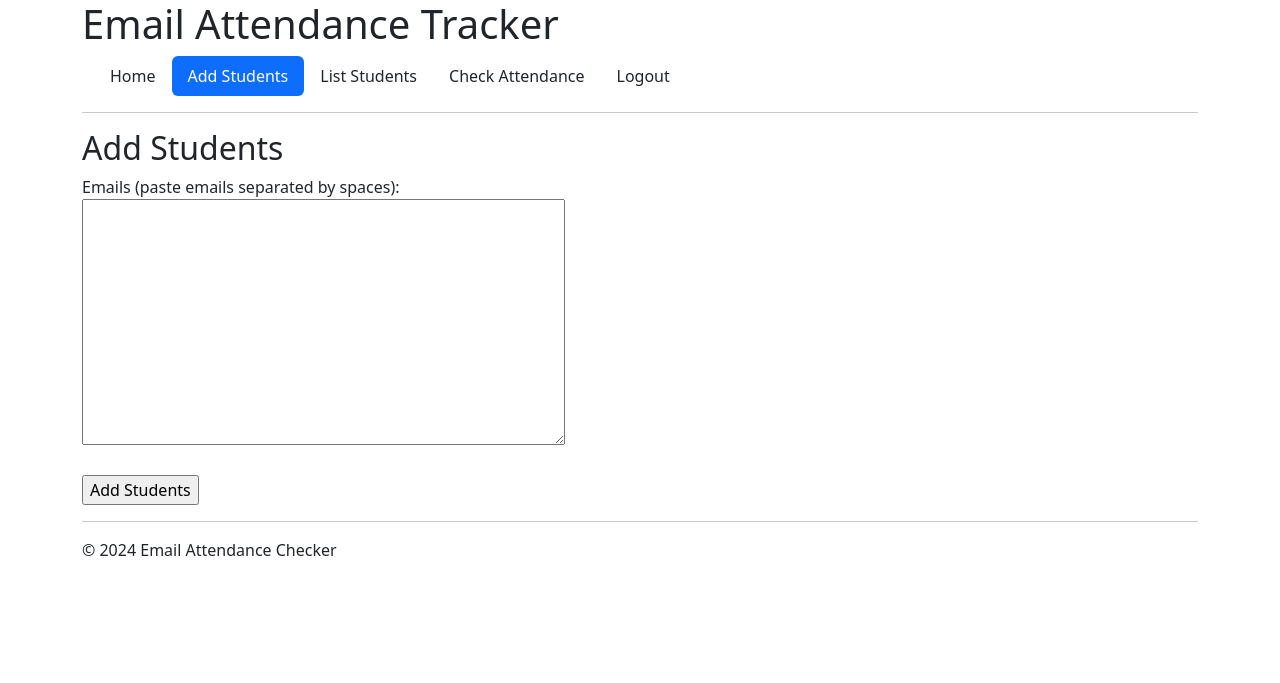
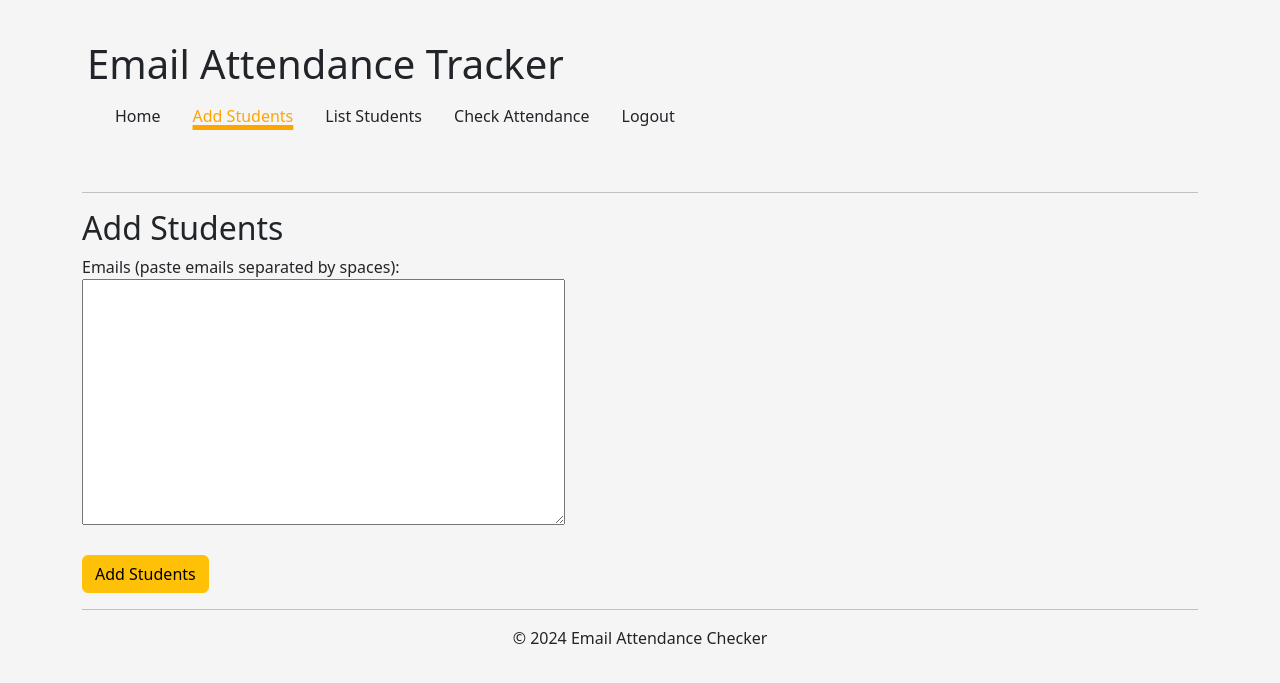
Before and after one commit to Moringa-Learning/attendance_moringa, a Flask app: page /add_students in a window 1280 px wide. Shown: the top 683 px of the page. Run offline with Flask 3, Linux system fonts and the light colour scheme; the visitor is signed in with stand-in values (Sample User, id 1).

Commit message:
ui improvements

```diff
--- a/static/css/styles.css
+++ b/static/css/styles.css
@@ -1,3 +1,11 @@
+body {
+ background-color: whitesmoke;
+}
+
+header {
+    padding: 40px 5px;
+}
+
 .nav a {
     color: inherit ;
 }
@@ -5,6 +13,19 @@
 #welcome {
     text-align: center;
 }
+
+.nav-pills .nav-link.active{
+    background-color: whitesmoke !important;
+    color: orange !important;
+    text-decoration: underline 5px solid orange;
+
+}
+
+.nav-pills .nav-link:hover{
+    color: black !important;
+    text-decoration: underline 5px solid orange;
+}
+
 
 #current_user{
     color: orange;
@@ -14,6 +35,7 @@
     text-align: center;
     padding: 10px;
     border: 0;
+    background-color: whitesmoke;
 }
 
 .card i {
@@ -36,3 +58,17 @@
 .buttonsEdit a:hover{
     color: red;
 }
+
+input[type='text'], input[type='password'] {
+    width: 400px;
+    border-radius: 5px;
+    border: 1px solid black;
+}
+
+input[type='text']:focus, input[type='password']:focus {
+    border: 1px solid orange;
+}
+
+footer{
+    text-align: center;
+}
--- a/templates/add_students.html
+++ b/templates/add_students.html
@@ -7,6 +7,6 @@
     <form method="post">
         <label for="emails">Emails (paste emails separated by spaces):</label><br>
         <textarea id="emails" name="emails" rows="10" cols="50" required></textarea><br><br>
-        <input type="submit" value="Add Students">
+        <input type="submit" value="Add Students" class="btn btn-warning">
     </form>
 {% endblock %}
--- a/templates/check_attendance.html
+++ b/templates/check_attendance.html
@@ -7,7 +7,7 @@
     <form method="post">
         <label for="attending_list">Attending List (paste emails separated by spaces):</label><br>
         <textarea id="attending_list" name="attending_list" rows="10" cols="50"></textarea><br><br>
-        <input type="submit" value="Check Attendance">
+        <input type="submit" value="Check Attendance" class="btn btn-warning">
     </form>
     {% if not_attended is not none %}
         <h3>List of those who haven't attended:</h3>
--- a/templates/edit_student.html
+++ b/templates/edit_student.html
@@ -9,7 +9,7 @@
     <label for="new_email">New Email:</label><br>
     <input type="email" id="new_email" name="new_email" value="{{ student.email }}" required><br><br>
     <div class="buttonsEdit">
-        <input type="submit" value="Update" style="width:100px">
+        <input type="submit" value="Update" style="width:100px" class="btn btn-warning">
         <a class="nav-link" href="{{ url_for('list_students') }}">Cancel</a>
     </div>
 
--- a/templates/login.html
+++ b/templates/login.html
@@ -9,6 +9,6 @@
     <input type="text" id="username" name="username" required><br><br>
     <label for="password">Password:</label><br>
     <input type="password" id="password" name="password" required><br><br>
-    <input type="submit" value="Login">
+    <input type="submit" value="Login" class="btn btn-warning">
 </form>
 {% endblock %}
--- a/templates/register.html
+++ b/templates/register.html
@@ -11,7 +11,7 @@
     <input type="password" id="pin" name="pin" required><br><br>
     <label for="confirm_pin">Confirm Pin:</label><br>
     <input type="password" id="confirm_pin" name="confirm_pin" required><br><br>
-    <input type="submit" value="Register">
+    <input type="submit" value="Register" class="btn btn-warning">
 </form>
 {% endblock %}
 
```
